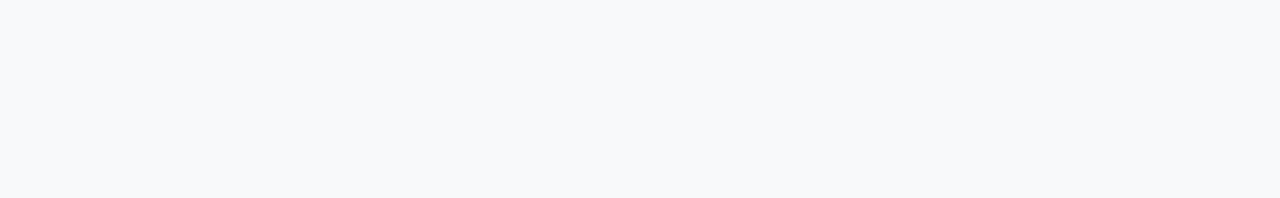
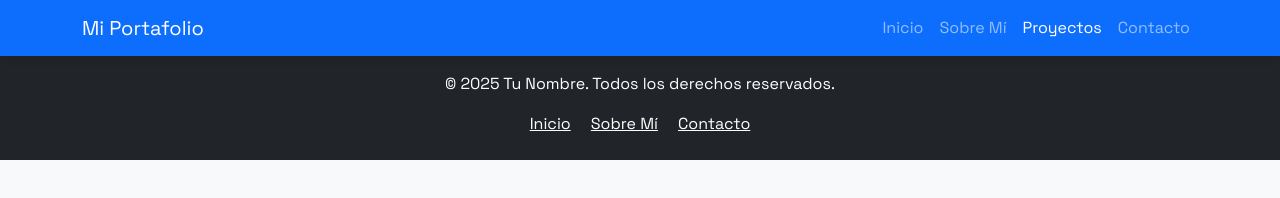
Before and after one commit to ea0627/portafolio_ea, a plain HTML site: page proyectos.html in a window 1280 px wide. Drawn offline with nearby package versions, Linux system fonts and the light colour scheme; a web font is replaced by a local one.

Commit message:
se insertan header y footer del sitio

```diff
--- a/proyectos.html
+++ b/proyectos.html
@@ -17,7 +17,42 @@
     <link href="https://fonts.googleapis.com/css2?family=Atkinson+Hyperlegible+Mono:ital,wght@0,200..800;1,200..800&family=Lexend:wght@100..900&family=Space+Grotesk:wght@300..700&display=swap" rel="stylesheet">
     <link rel="stylesheet" href="styles.css">
 </head>
-<body>
+<body class="bg-light text-dark">
+
+    <nav class="navbar navbar-expand-lg navbar-dark bg-primary fixed-top">
+        <div class="container">
+            <a class="navbar-brand" href="index.html">Mi Portafolio</a>
+            <button class="navbar-toggler" type="button" data-bs-toggle="collapse" data-bs-target="#navbarNav">
+                <span class="navbar-toggler-icon"></span>
+            </button>
+            <div class="collapse navbar-collapse" id="navbarNav">
+                <ul class="navbar-nav ms-auto">
+                    <li class="nav-item"><a class="nav-link" href="index.html">Inicio</a></li>
+                    <li class="nav-item"><a class="nav-link" href="sobre-mi.html">Sobre Mí</a></li>
+                    <li class="nav-item"><a class="nav-link active" href="proyectos.html">Proyectos</a></li>
+                    <li class="nav-item"><a class="nav-link" href="contacto.html">Contacto</a></li>
+                </ul>
+            </div>
+        </div>
+    </nav>
+
+
+    <footer class="bg-dark text-white text-center py-4 mt-5">
+        <div class="container">
+            <p>&copy; 2025 Tu Nombre. Todos los derechos reservados.</p>
+            <div>
+                <a href="index.html" class="text-white me-3">Inicio</a>
+                <a href="sobre-mi.html" class="text-white me-3">Sobre Mí</a>
+                <a href="contacto.html" class="text-white">Contacto</a>
+            </div>
+        </div>
+    </footer>
+
+    <script src="https://cdn.jsdelivr.net/npm/bootstrap@5.3.0/dist/js/bootstrap.bundle.min.js"></script>
+    <script src="https://unpkg.com/aos@2.3.1/dist/aos.js"></script>
+    <script>
+        AOS.init();
+    </script>
 
 </body>
 </html>
```
